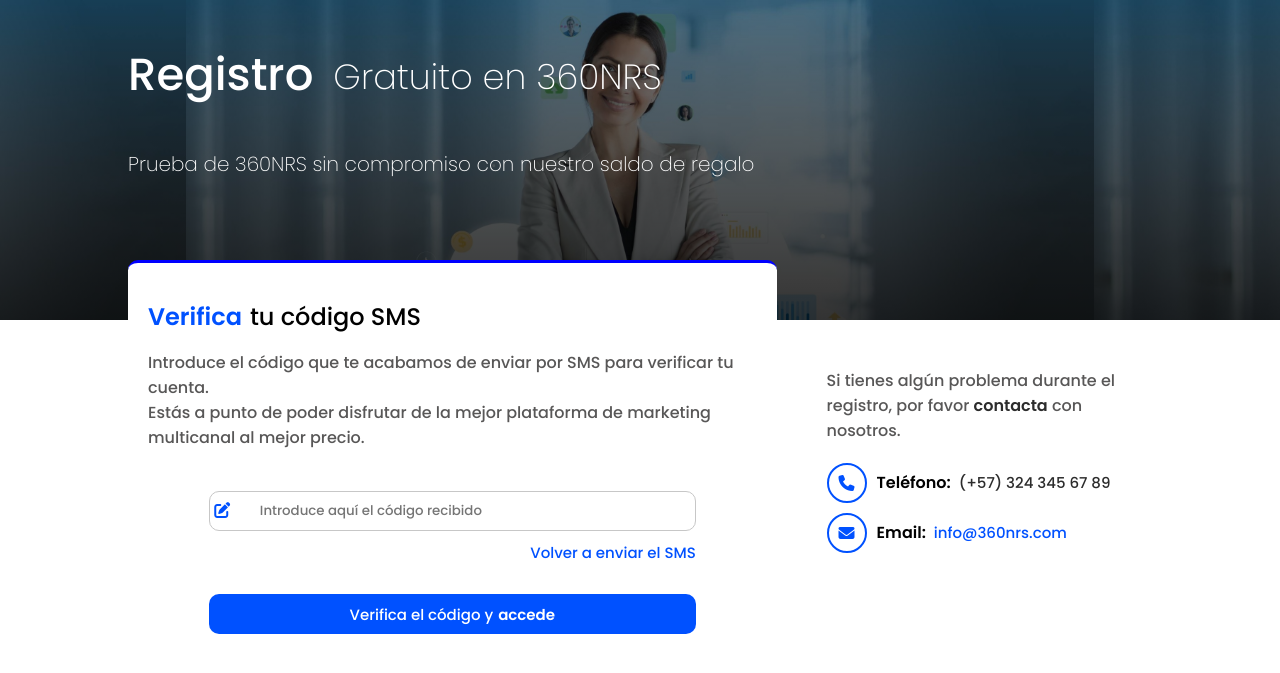
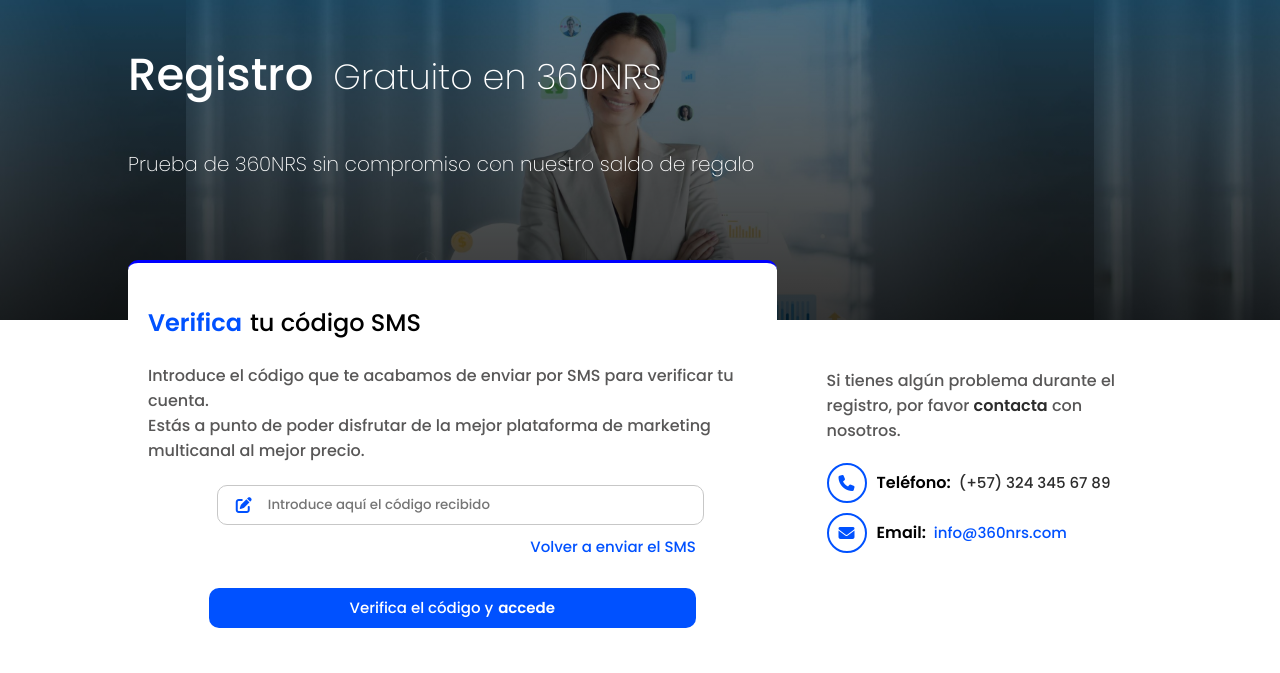
Before and after one commit to farmadsosena/Farmadso_sena, a PHP site: page /ADSO/templates/codigoclave.html in a window 1280 px wide. Shown: the top 673 px of the page. Run offline with PHP 8.4, Linux system fonts and the light colour scheme; some libraries are stand-ins or nearby versions.

Commit message:
Cambios en interfaz de Codigo de Sms

```diff
--- a/assets/css/codigoclave.css
+++ b/assets/css/codigoclave.css
@@ -134,14 +134,20 @@ body{
 
 }
 
-.container>article:nth-child(1)>form>article>i{
-    transform: translateX(-230px);
-    translate: 0px 37px;
-    color:rgb(0, 81, 255);
-
+.container>article:nth-child(1)>form>article>section{
+    width: 100%;
+    display: flex;
+    align-items: center;
+    justify-content: center;
 }
 
-.container>article:nth-child(1)>form>article>input{
+.container>article:nth-child(1)>form>article>section>i{
+    transform: translate(35px);
+    color: rgb(0, 81, 255);
+}
+
+
+.container>article:nth-child(1)>form>article>section>input{
     width: 80%;
     height: 2.5rem;
     padding-left: 50px;
--- a/templates/codigoclave.html
+++ b/templates/codigoclave.html
@@ -39,13 +39,16 @@
 
         <form action="">
           <article>
-            <i class="fa-solid fa-pen-to-square"></i>
+            <section>
+              <i class="fa-solid fa-pen-to-square"></i>
             <input
               type="text"
               name=""
               id=""
               placeholder="Introduce aquí el código recibido"
             />
+            </section>
+
             <div>
               <a href="">Volver a enviar el SMS</a>
             </div>
```
